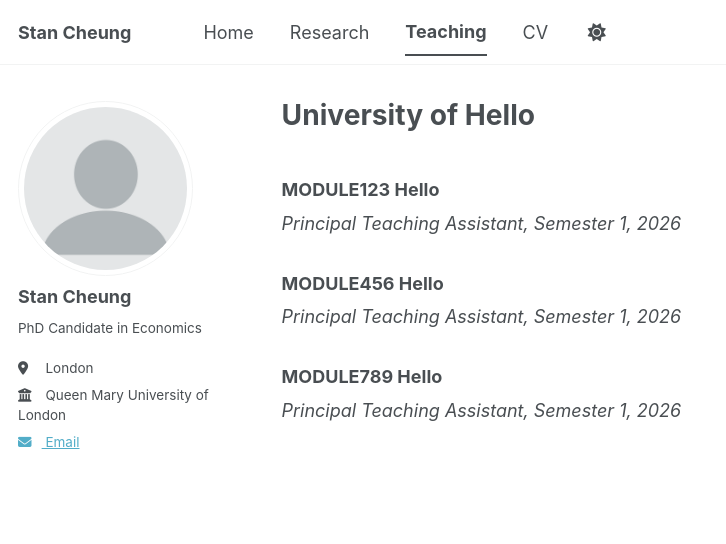
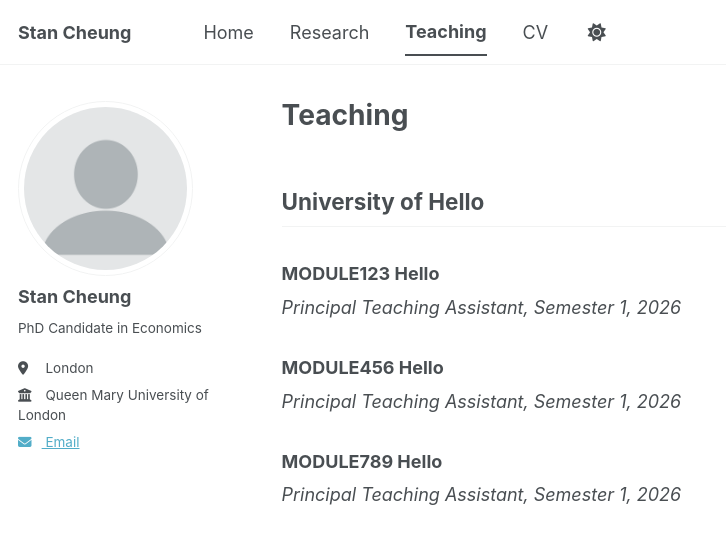
Before and after one commit to stan-cheung/stan-cheung.github.io, a Jekyll site: the page built from _pages/teaching.html, in a window 1280 px wide. Shown: the top 544 px of the page, without its empty margins (0-726 px from the left). Built offline with Jekyll 4.4.1, drawn with Linux system fonts in a browser that asks for light colours; a style sheet for code colours, icons or effects is not loaded.

Commit message:
Change title to 'Teaching' in teaching.html

```diff
--- a/_pages/teaching.html
+++ b/_pages/teaching.html
@@ -1,9 +1,11 @@
 ---
 layout: single
-title: "University of Hello"
+title: "Teaching"
 permalink: /teaching/
 author_profile: true
 ---
+
+<h2>University of Hello</h2>
 
 <h3>MODULE123 Hello</h3>
 <p><em>Principal Teaching Assistant, Semester 1, 2026</em></p>
```
